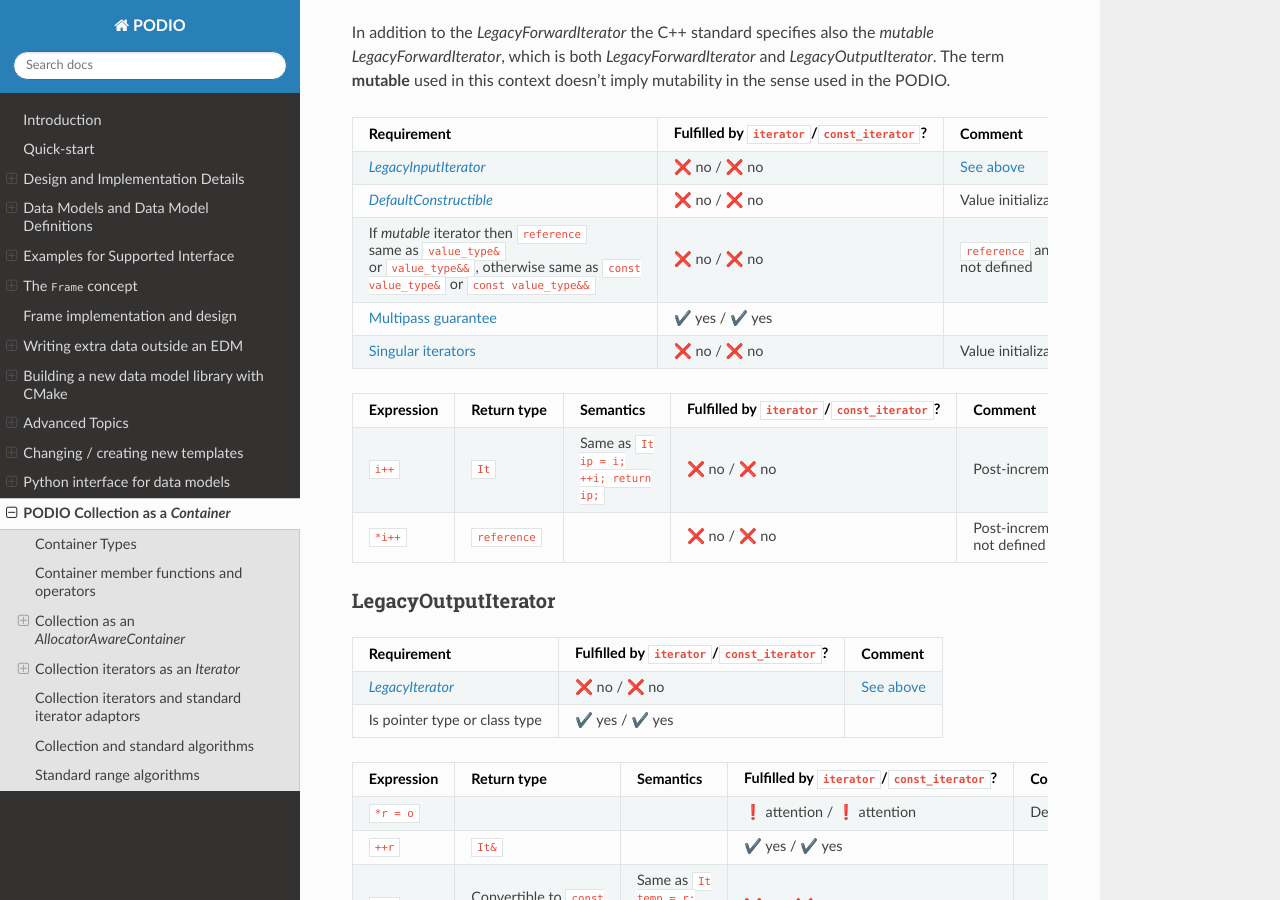
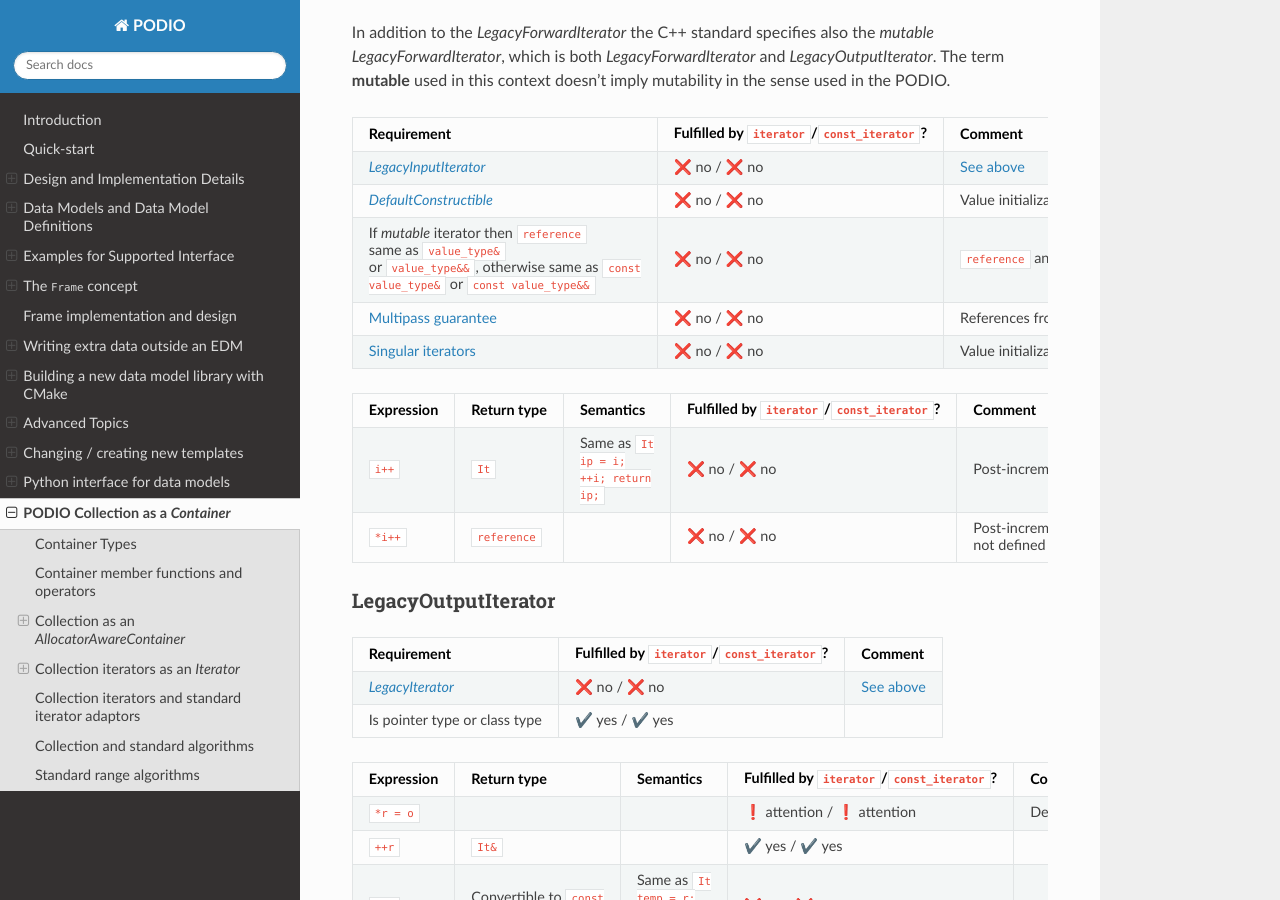
Before and after one commit to AIDASoft/podio, a Sphinx documentation site: the page built from doc/collections_as_container.md, in a window 1280 px wide and 900 px high, scrolled down 4467 px. Built offline with Sphinx 7.4.7 and the Read the Docs theme 2.0.0, drawn with Linux system fonts in a browser that asks for light colours; pages that are not in the unit, such as notebooks, are missing from menus; the version number could not be read and is left out.

Commit message:
add multipass check references bound to the same object

```diff
--- a/doc/collections_as_container.md
+++ b/doc/collections_as_container.md
@@ -136,7 +136,7 @@
 | [*LegacyInputIterator*](https://en.cppreference.com/w/cpp/named_req/InputIterator) | ❌ no / ❌ no | [See above](#legacyinputiterator)|
 | [*DefaultConstructible*](https://en.cppreference.com/w/cpp/named_req/DefaultConstructible) | ❌ no / ❌ no | Value initialization not defined |
 | If *mutable* iterator then `reference` same as `value_type&` or `value_type&&`, otherwise same as `const value_type&` or `const value_type&&` | ❌ no / ❌ no | `reference` and `value_type` not defined |
-| [Multipass guarantee](https://en.cppreference.com/w/cpp/named_req/ForwardIterator) | ✔️ yes / ✔️ yes | |
+| [Multipass guarantee](https://en.cppreference.com/w/cpp/named_req/ForwardIterator) | ❌ no / ❌ no | References from dereferencing equal iterators aren't bound to the same object |
 | [Singular iterators](https://en.cppreference.com/w/cpp/named_req/ForwardIterator) | ❌ no / ❌ no | Value initialization not defined |
 
 | Expression | Return type | Semantics | Fulfilled by `iterator`/`const_iterator`? | Comment |
```
Also changed, not shown: 1 other file.
